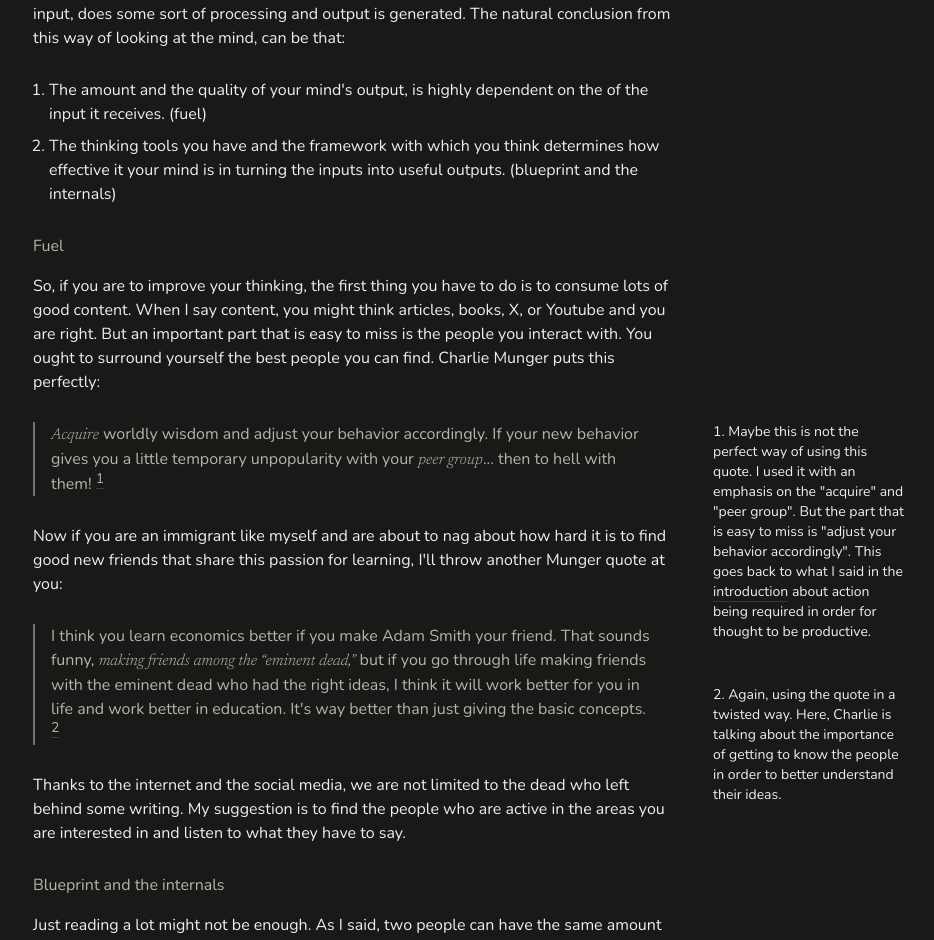
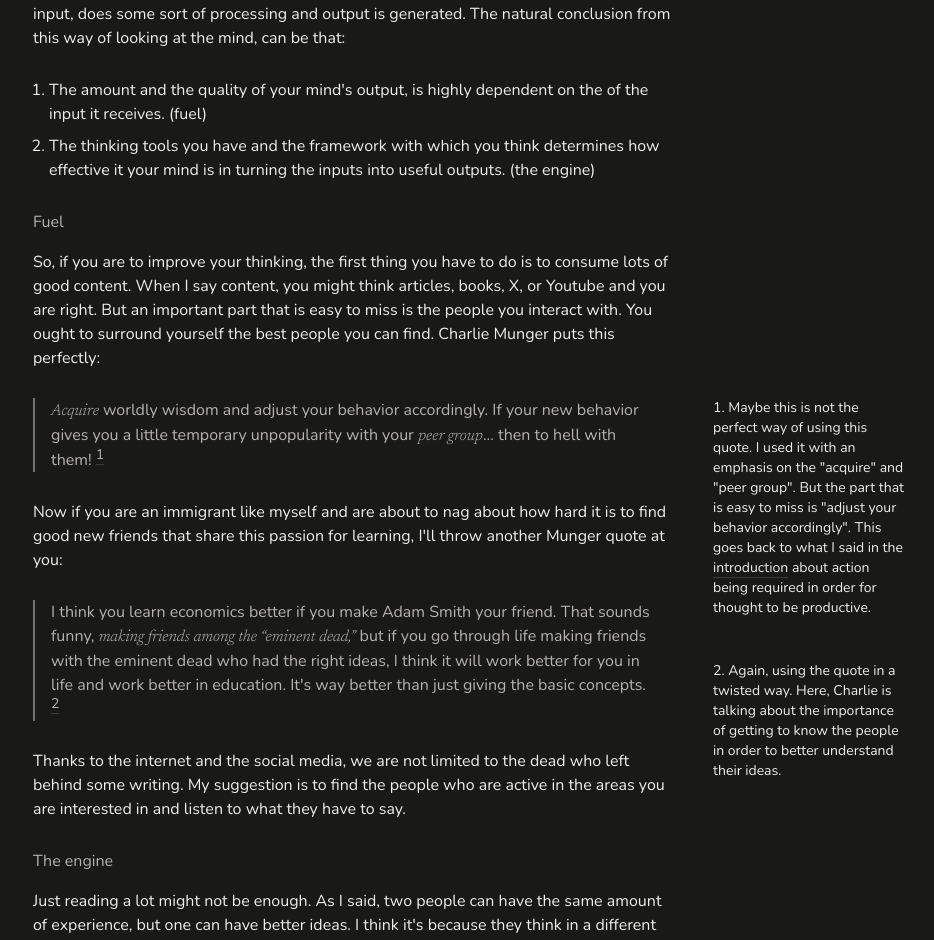
Before and after one commit to mahmood-saghrajooghi/personal-website, a Next.js app: page /writing/thinking-machines in a window 1280 px wide. Shown: the part 422-1362 px from the top of the page, without its empty margins (287-1221 px from the left). Built offline with nearby package versions, Linux system fonts and the light colour scheme.

Commit message:
Update terminology in Thinking Machines page for improved clarity

```diff
--- a/pages/writing/thinking-machines.tsx
+++ b/pages/writing/thinking-machines.tsx
@@ -44,7 +44,7 @@ const ThinkingMachines = () => {
               </li>
               <li className='mb-2 list-decimal'>
                 The thinking tools you have and the framework with which you think determines how
-                effective it your mind is in turning the inputs into useful outputs. (blueprint and the internals)
+                effective it your mind is in turning the inputs into useful outputs. (the engine)
               </li>
             </ul>
           </BlurIn>
@@ -106,7 +106,7 @@ const ThinkingMachines = () => {
 
           <BlurIn asChild>
             <h2 className='color-sub mb-4'>
-              Blueprint and the internals
+              The engine
             </h2>
           </BlurIn>
 
```
